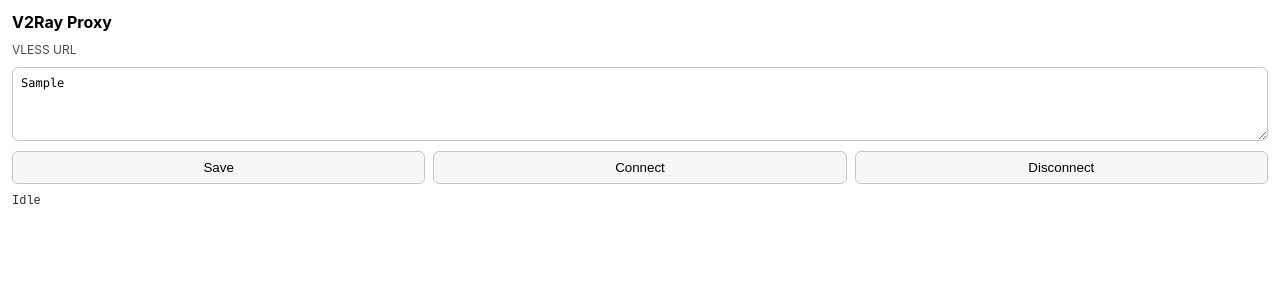
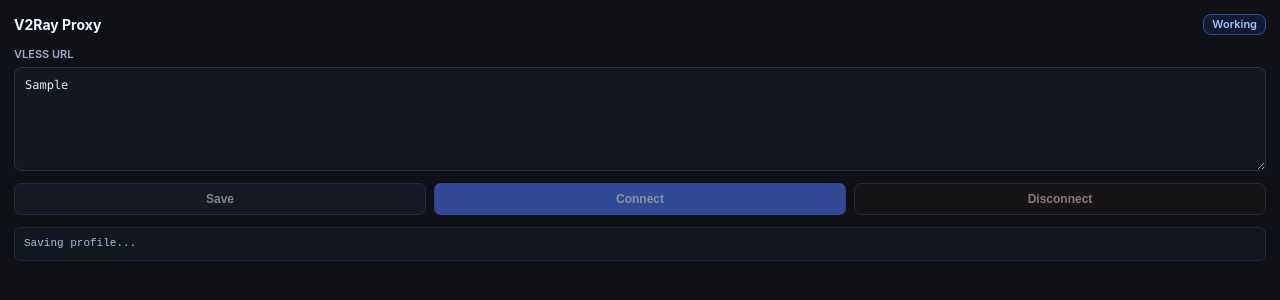
Before and after one commit to esabedo/v2ray-chrome-extension, a website with bundled scripts: page src/popup.html in a window 1280 px wide. Both pictures are taken after typing "Sample" into the empty fields and a click on the button "Save". Built offline with nearby package versions, Linux system fonts and the light colour scheme; some packages are replaced by stand-ins of ours; no server answers.

Commit message:
feat: refresh popup UI with modern dark theme and status states

```diff
--- a/src/popup.css
+++ b/src/popup.css
@@ -2,56 +2,166 @@
   box-sizing: border-box;
 }
 
+:root {
+  color-scheme: dark;
+}
+
 body {
   margin: 0;
-  min-width: 360px;
-  font-family: -apple-system, BlinkMacSystemFont, "Segoe UI", sans-serif;
+  min-width: 380px;
+  background: #0f1116;
+  color: #edf2ff;
+  font-family: Inter, -apple-system, BlinkMacSystemFont, "Segoe UI", sans-serif;
 }
 
 .app {
   display: grid;
-  gap: 10px;
-  padding: 12px;
+  gap: 12px;
+  padding: 14px;
+}
+
+.topbar {
+  display: flex;
+  align-items: center;
+  justify-content: space-between;
+  gap: 8px;
 }
 
 h1 {
   margin: 0;
-  font-size: 16px;
+  font-size: 14px;
+  font-weight: 650;
+  color: #f5f7ff;
+}
+
+.status-pill {
+  border: 1px solid #2a2f41;
+  border-radius: 8px;
+  padding: 3px 8px;
+  font-size: 11px;
+  font-weight: 600;
+  letter-spacing: 0;
+  line-height: 1.2;
+}
+
+.status-idle {
+  color: #bcc5e6;
+  background: #171b27;
+}
+
+.status-connected {
+  color: #89f0b6;
+  border-color: #1f6640;
+  background: #10221a;
+}
+
+.status-disconnected {
+  color: #ffcb8e;
+  border-color: #705129;
+  background: #21190f;
+}
+
+.status-error {
+  color: #ffadb5;
+  border-color: #6f2630;
+  background: #261217;
+}
+
+.status-working {
+  color: #9dc3ff;
+  border-color: #2450a3;
+  background: #101b33;
+}
+
+.field {
+  display: grid;
+  gap: 6px;
 }
 
 .label {
-  font-size: 12px;
-  color: #4a4a4a;
+  font-size: 11px;
+  font-weight: 600;
+  color: #9eabcf;
 }
 
 textarea {
   width: 100%;
   resize: vertical;
-  border: 1px solid #c6c6c6;
-  border-radius: 6px;
-  padding: 8px;
+  min-height: 92px;
+  border: 1px solid #2a2f41;
+  border-radius: 7px;
+  background: #131722;
+  color: #e4ebff;
+  padding: 9px 10px;
   font-family: ui-monospace, SFMono-Regular, Menlo, Monaco, Consolas, "Liberation Mono", "Courier New", monospace;
   font-size: 12px;
+  line-height: 1.4;
+}
+
+textarea:focus {
+  outline: none;
+  border-color: #4f79ff;
+  box-shadow: 0 0 0 1px #3559c6;
 }
 
 .row {
   display: grid;
-  grid-template-columns: repeat(3, minmax(0, 1fr));
+  grid-template-columns: 1fr 1fr 1fr;
   gap: 8px;
 }
 
-button {
-  border: 1px solid #c6c6c6;
-  border-radius: 6px;
-  background: #f7f7f7;
+.btn {
+  border-radius: 7px;
   padding: 8px 10px;
+  font-size: 12px;
+  font-weight: 600;
+  border: 1px solid transparent;
   cursor: pointer;
 }
 
-#status {
+.btn:disabled {
+  opacity: 0.55;
+  cursor: default;
+}
+
+.btn-primary {
+  background: #4f79ff;
+  color: #f4f7ff;
+}
+
+.btn-primary:hover:enabled {
+  background: #6288ff;
+}
+
+.btn-secondary {
+  border-color: #334061;
+  background: #1a2132;
+  color: #d6def7;
+}
+
+.btn-secondary:hover:enabled {
+  background: #222b42;
+}
+
+.btn-ghost {
+  border-color: #473a3f;
+  background: #1f171a;
+  color: #f1c8cf;
+}
+
+.btn-ghost:hover:enabled {
+  background: #291d22;
+}
+
+.status-text {
   margin: 0;
   min-height: 34px;
+  border: 1px solid #252a39;
+  border-radius: 7px;
+  background: #121621;
+  color: #aeb9db;
+  font-size: 11px;
+  line-height: 1.4;
   white-space: pre-wrap;
-  font-size: 12px;
-  color: #2f2f2f;
+  padding: 8px 9px;
 }
--- a/src/popup.html
+++ b/src/popup.html
@@ -8,15 +8,23 @@
   </head>
   <body>
     <main class="app">
-      <h1>V2Ray Proxy</h1>
-      <label class="label" for="vlessInput">VLESS URL</label>
-      <textarea id="vlessInput" rows="4" placeholder="vless://..."></textarea>
+      <header class="topbar">
+        <h1>V2Ray Proxy</h1>
+        <span id="statusPill" class="status-pill status-idle">Idle</span>
+      </header>
+
+      <section class="field">
+        <label class="label" for="vlessInput">VLESS URL</label>
+        <textarea id="vlessInput" rows="5" placeholder="vless://..."></textarea>
+      </section>
+
       <div class="row">
-        <button id="saveButton" type="button">Save</button>
-        <button id="connectButton" type="button">Connect</button>
-        <button id="disconnectButton" type="button">Disconnect</button>
+        <button id="saveButton" type="button" class="btn btn-secondary">Save</button>
+        <button id="connectButton" type="button" class="btn btn-primary">Connect</button>
+        <button id="disconnectButton" type="button" class="btn btn-ghost">Disconnect</button>
       </div>
-      <pre id="status">Idle</pre>
+
+      <pre id="status" class="status-text">Ready</pre>
     </main>
     <script type="module" src="./popup.js"></script>
   </body>
--- a/src/popup.ts
+++ b/src/popup.ts
@@ -9,9 +9,32 @@
 const connectButton = document.querySelector<HTMLButtonElement>("#connectButton");
 const disconnectButton = document.querySelector<HTMLButtonElement>("#disconnectButton");
 const statusNode = document.querySelector<HTMLElement>("#status");
+const statusPill = document.querySelector<HTMLElement>("#statusPill");
 
-function setStatus(text: string): void {
+type StatusKind = "idle" | "connected" | "disconnected" | "error" | "working";
+
+function setPill(kind: StatusKind, label: string): void {
+  if (!statusPill) return;
+  statusPill.textContent = label;
+  statusPill.className = `status-pill status-${kind}`;
+}
+
+function setStatus(text: string, kind: StatusKind = "idle"): void {
   if (statusNode) statusNode.textContent = text;
+  const labelByKind: Record<StatusKind, string> = {
+    idle: "Idle",
+    connected: "Connected",
+    disconnected: "Disconnected",
+    error: "Error",
+    working: "Working"
+  };
+  setPill(kind, labelByKind[kind]);
+}
+
+function setBusy(busy: boolean): void {
+  if (saveButton) saveButton.disabled = busy;
+  if (connectButton) connectButton.disabled = busy;
+  if (disconnectButton) disconnectButton.disabled = busy;
 }
 
 async function sendMessage(message: object): Promise<ResponsePayload> {
@@ -27,34 +50,42 @@
   const state = await sendMessage({ type: "connection/status" });
   if (state.ok) {
     if (state.connected) {
-      setStatus("Connected");
+      setStatus("Connection active", "connected");
       return;
     }
-    setStatus(state.message ? `Disconnected: ${state.message}` : "Disconnected");
+    setStatus(state.message ? `Disconnected: ${state.message}` : "Disconnected", "disconnected");
     return;
   }
-  setStatus(state.message ?? "Unable to fetch status");
+  setStatus(state.message ?? "Unable to fetch status", "error");
 }
 
 saveButton?.addEventListener("click", async () => {
   const vlessUrl = vlessInput?.value.trim() ?? "";
   if (!vlessUrl) {
-    setStatus("Paste VLESS URL first");
+    setStatus("Paste VLESS URL first", "error");
     return;
   }
-
+  setBusy(true);
+  setStatus("Saving profile...", "working");
   const result = await sendMessage({ type: "profile/save", vlessUrl });
-  setStatus(result.ok ? "Profile saved" : `Error: ${result.message}`);
+  setBusy(false);
+  setStatus(result.ok ? "Profile saved successfully" : `Error: ${result.message}`, result.ok ? "idle" : "error");
 });
 
 connectButton?.addEventListener("click", async () => {
+  setBusy(true);
+  setStatus("Connecting...", "working");
   const result = await sendMessage({ type: "connection/connect" });
-  setStatus(result.ok ? "Connected" : `Error: ${result.message}`);
+  setBusy(false);
+  setStatus(result.ok ? "Connected via local agent" : `Error: ${result.message}`, result.ok ? "connected" : "error");
 });
 
 disconnectButton?.addEventListener("click", async () => {
+  setBusy(true);
+  setStatus("Disconnecting...", "working");
   const result = await sendMessage({ type: "connection/disconnect" });
-  setStatus(result.ok ? "Disconnected" : `Error: ${result.message}`);
+  setBusy(false);
+  setStatus(result.ok ? "Disconnected and proxy reset" : `Error: ${result.message}`, result.ok ? "disconnected" : "error");
 });
 
 void bootstrap();
```
